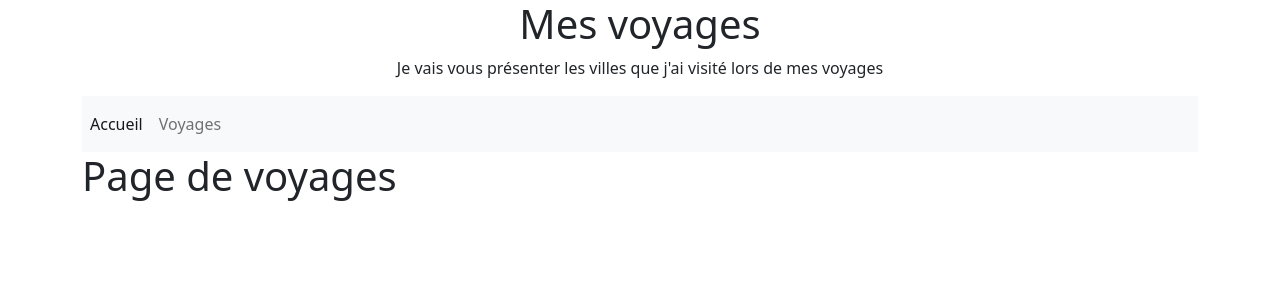
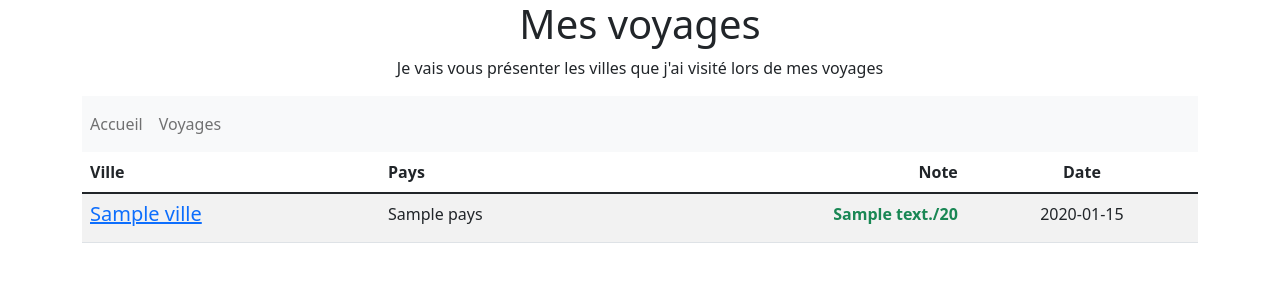
Before and after one commit to Raweke/mesvoyages, a Symfony app: template templates/pages/voyages.html.twig in a window 1280 px wide. Shown: the top 300 px of the page. Run offline with Twig, Linux system fonts and the light colour scheme; the template is opened without the code that fills it: most values are stand-ins (such as "Sample title", 1, 10 or a date in 2020); some libraries are stand-ins or nearby versions.

Commit message:
Phase 7 : ORM (affichage des informations provenant de la BDD)

```diff
--- a/templates/base.html.twig
+++ b/templates/base.html.twig
@@ -17,7 +17,6 @@
         </div>
 
         <!-- Javascript-->
-        <script src="https://cdn.jsdelivr.net/npm/bootstrap@5.3.3/dist/js/bootstrap.bundle.min.js
-                "></script>
+        <script src="https://cdn.jsdelivr.net/npm/bootstrap@5.1.3/dist/js/bootstrap.bundle.min.js" integrity="sha384-ka7Sk0Gln4gmtz2MlQnikT1wXgYsOg+OMhuP+IlRH9sENBO0LRn5q+8nbTov4+1p" crossorigin="anonymous"></script>
     </body>
 </html>
--- a/templates/basefront.html.twig
+++ b/templates/basefront.html.twig
@@ -9,14 +9,12 @@
             <h1>Mes voyages</h1>
             <p>Je vais vous présenter les villes que j'ai visité lors de mes voyages</p>
         </div>
-
-
-        <!-- MENU -->
+         <!-- MENU -->
         <nav class="navbar navbar-expand-lg navbar-light bg-light">
             <div class="collapse navbar-collapse" id="navbarSupportedContent">
                 <ul class="navbar-nav me-auto mb-2 mb-lg-0">
                   <li class="nav-item">
-                    <a class="nav-link active" aria-current="page" href="{{ path('accueil') }}">Accueil</a>
+                    <a class="nav-link" href="{{ path('accueil') }}">Accueil</a>
                   </li>
                   <li class="nav-item">
                     <a class="nav-link" href="{{ path('voyages') }}">Voyages</a>
@@ -24,6 +22,8 @@
                 </ul>
             </div>
         </nav>
+
+
     </div>
 {% endblock %}
 {% block body %}{% endblock %}
--- a/templates/pages/voyages.html.twig
+++ b/templates/pages/voyages.html.twig
@@ -1,5 +1,45 @@
 {% extends "basefront.html.twig" %}
 
 {% block body %}
-<h1>Page de voyages</h1>
+    <table class="table table-striped">
+        <thead>
+            <tr>
+                <th class="text-left" scope="col">Ville</th>
+                <th class="text-left" scope="col">Pays</th>
+                <th class="text-end" scope="col">Note</th>
+                <th class="text-center" scope="col">Date</th>
+            </tr>
+        </thead>
+        <tbody>
+            {% for visite in visites %}
+                <tr>
+                    <td>
+                        <h5 class="text-primary">
+                            <a href="#">{{ visite.ville }}</a>
+                        </h5>
+                    </td>
+                    <td>
+                        {{ visite.pays }}
+                    </td>
+
+                    <td class="text-end">
+                        <strong>
+                            {% if visite.note<10 %}
+                                <div class="text-danger">
+                                    {{ visite.note }}/20
+                                </div>
+                            {% else %}
+                                <div class="text-success">
+                                    {{ visite.note }}/20
+                                </div>
+                            {% endif %}
+                        </strong>
+                    </td>
+                    <td class="text-center">
+                        {{ visite.datecreationstring }}
+                    </td>
+                </tr>
+            {% endfor %}
+        </tbody>
+    </table>
 {% endblock %}
```
Also changed, not shown: src/Controller/VoyagesController.php (+15 -6 lines), src/Entity/Visite.php (+6 -8 lines), 1 other file.
